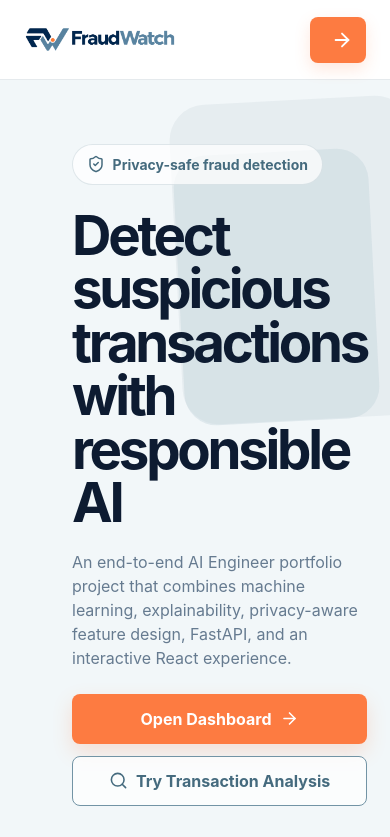
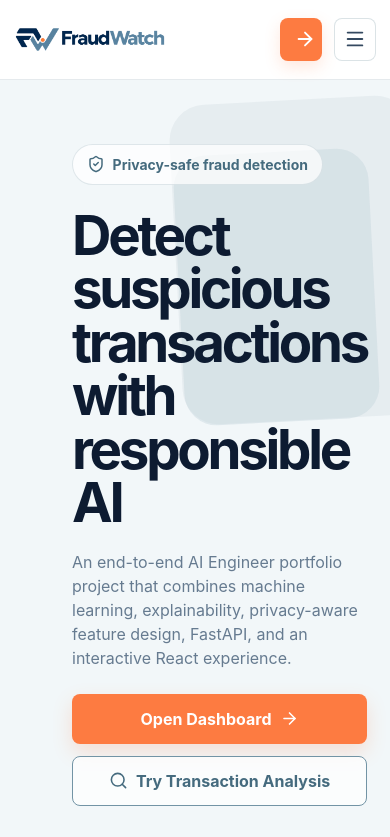
Before and after one commit to mhmdfirdaus263/fraudwatch, a React (Vite) app in the folder frontend/: page / in a window 390 px wide. Shown: the top 837 px of the page. Built offline with nearby package versions, Linux system fonts and the light colour scheme; no server answers.

Commit message:
fix: add responsive landing navigation

```diff
--- /dev/null
+++ b/frontend/src/components/layout/LandingNavbar.tsx
@@ -0,0 +1,88 @@
+import {
+  ArrowRight,
+  ExternalLink,
+  Menu,
+  X,
+} from "lucide-react";
+import { useState } from "react";
+import { Link } from "react-router-dom";
+
+import { Brand } from "./Brand";
+
+export function LandingNavbar() {
+  const [menuOpen, setMenuOpen] = useState(false);
+
+  function closeMenu(): void {
+    setMenuOpen(false);
+  }
+
+  return (
+    <header className="landing-header">
+      <div className="landing-header__inner">
+        <Brand />
+
+        <nav
+          aria-label="Landing navigation"
+          className={`landing-header__navigation ${
+            menuOpen
+              ? "landing-header__navigation--open"
+              : ""
+          }`}
+          id="landing-navigation"
+        >
+          <a href="#how-it-works" onClick={closeMenu}>
+            How It Works
+          </a>
+
+          <Link to="/model-insights" onClick={closeMenu}>
+            Model
+          </Link>
+
+          <a href="#responsible-ai" onClick={closeMenu}>
+            Responsible AI
+          </a>
+
+          <a
+            href="http://127.0.0.1:8000/docs"
+            onClick={closeMenu}
+            rel="noreferrer"
+            target="_blank"
+          >
+            API Docs
+            <ExternalLink aria-hidden="true" size={14} />
+          </a>
+        </nav>
+
+        <Link
+          className="landing-header__action"
+          onClick={closeMenu}
+          to="/overview"
+        >
+          Open Dashboard
+          <ArrowRight aria-hidden="true" size={18} />
+        </Link>
+
+        <button
+          aria-controls="landing-navigation"
+          aria-expanded={menuOpen}
+          aria-label={
+            menuOpen
+              ? "Close landing navigation"
+              : "Open landing navigation"
+          }
+          className="landing-header__menu-button"
+          onClick={() =>
+            setMenuOpen((currentValue) => !currentValue)
+          }
+          type="button"
+        >
+          {menuOpen ? (
+            <X aria-hidden="true" size={22} />
+          ) : (
+            <Menu aria-hidden="true" size={22} />
+          )}
+        </button>
+      </div>
+    </header>
+  );
+}
--- a/frontend/src/pages/LandingPage.tsx
+++ b/frontend/src/pages/LandingPage.tsx
@@ -3,7 +3,6 @@ import {
   BrainCircuit,
   ChartNoAxesCombined,
   Database,
-  ExternalLink,
   Gauge,
   Search,
   ShieldCheck,
@@ -11,7 +10,7 @@ import {
 } from "lucide-react";
 import { Link } from "react-router-dom";
 
-import { Brand } from "../components/layout/Brand";
+import { LandingNavbar } from "../components/layout/LandingNavbar";
 import "./landing.css";
 
 const projectMetrics = [
@@ -77,40 +76,40 @@ const previewRows = [
   },
 ];
 
+const previewCategories = [
+  {
+    name: "shopping_net",
+    value: 100,
+  },
+  {
+    name: "misc_net",
+    value: 72,
+  },
+  {
+    name: "grocery_pos",
+    value: 58,
+  },
+  {
+    name: "shopping_pos",
+    value: 42,
+  },
+  {
+    name: "gas_transport",
+    value: 30,
+  },
+];
+
 export function LandingPage() {
   return (
     <div className="landing page-enter">
-      <header className="landing-header">
-        <div className="landing-header__inner">
-          <Brand />
-
-          <nav
-            className="landing-header__navigation"
-            aria-label="Landing navigation"
-          >
-            <a href="#how-it-works">How It Works</a>
-            <Link to="/model-insights">Model</Link>
-            <a href="#responsible-ai">Responsible AI</a>
-            <a
-              href="http://127.0.0.1:8000/docs"
-              target="_blank"
-              rel="noreferrer"
-            >
-              API Docs
-              <ExternalLink size={14} />
-            </a>
-          </nav>
-
-          <Link className="landing-header__action" to="/overview">
-            Open Dashboard
-            <ArrowRight size={18} />
-          </Link>
-        </div>
-      </header>
+      <LandingNavbar />
 
       <main>
         <section className="hero">
-            <div className="hero__background" aria-hidden="true">
+          <div
+            aria-hidden="true"
+            className="hero__background"
+          >
             <span className="hero__shape hero__shape--one" />
             <span className="hero__shape hero__shape--two" />
             <span className="hero__shape hero__shape--three" />
@@ -118,7 +117,7 @@ export function LandingPage() {
 
           <div className="hero__content">
             <div className="hero__eyebrow">
-              <ShieldCheck size={18} />
+              <ShieldCheck aria-hidden="true" size={18} />
               Privacy-safe fraud detection
             </div>
 
@@ -134,13 +133,19 @@ export function LandingPage() {
             </p>
 
             <div className="hero__actions">
-              <Link className="button button--primary" to="/overview">
+              <Link
+                className="button button--primary"
+                to="/overview"
+              >
                 Open Dashboard
-                <ArrowRight size={19} />
+                <ArrowRight aria-hidden="true" size={19} />
               </Link>
 
-              <Link className="button button--secondary" to="/analyze">
-                <Search size={19} />
+              <Link
+                className="button button--secondary"
+                to="/analyze"
+              >
+                <Search aria-hidden="true" size={19} />
                 Try Transaction Analysis
               </Link>
             </div>
@@ -156,19 +161,22 @@ export function LandingPage() {
             </div>
 
             <p className="hero__disclaimer">
-              <Database size={15} />
+              <Database aria-hidden="true" size={15} />
               Evaluated on a synthetic transaction dataset.
             </p>
           </div>
 
-          <div className="product-preview" aria-label="FraudWatch preview">
+          <div
+            aria-label="FraudWatch preview"
+            className="product-preview"
+          >
             <div className="preview-glow preview-glow--one" />
             <div className="preview-glow preview-glow--two" />
 
             <article className="preview-card preview-score card-enter">
               <div className="preview-card__header">
                 <span>Transaction risk</span>
-                <Gauge size={19} />
+                <Gauge aria-hidden="true" size={19} />
               </div>
 
               <div className="score-ring">
@@ -179,7 +187,8 @@ export function LandingPage() {
               </div>
 
               <div className="fraud-notice">
-                <TriangleAlert size={21} />
+                <TriangleAlert aria-hidden="true" size={21} />
+
                 <div>
                   <strong>Likely fraudulent</strong>
                   <span>Critical risk · Review required</span>
@@ -195,7 +204,10 @@ export function LandingPage() {
 
               <div className="preview-table">
                 {previewRows.map((row) => (
-                  <div className="preview-table__row" key={row.amount}>
+                  <div
+                    className="preview-table__row"
+                    key={row.amount}
+                  >
                     <div>
                       <strong>{row.amount}</strong>
                       <span>{row.category}</span>
@@ -218,18 +230,33 @@ export function LandingPage() {
             <article className="preview-card preview-chart card-enter">
               <div className="preview-card__header">
                 <span>Fraud activity</span>
-                <ChartNoAxesCombined size={19} />
+
+                <ChartNoAxesCombined
+                  aria-hidden="true"
+                  size={19}
+                />
               </div>
 
-              <div className="mini-chart" aria-hidden="true">
-                {[36, 48, 42, 62, 55, 70, 64, 82, 73, 88, 77, 92].map(
-                  (height, index) => (
+              <div aria-hidden="true" className="mini-chart">
+                {[
+                  36,
+                  48,
+                  42,
+                  62,
+                  55,
+                  70,
+                  64,
+                  82,
+                  73,
+                  88,
+                  77,
+                  92,
+                ].map((height, index) => (
                   <span
                     key={`${height}-${index}`}
                     style={{ height: `${height}%` }}
                   />
-                  ),
-                )}
+                ))}
               </div>
 
               <div className="mini-chart__legend">
@@ -237,6 +264,7 @@ export function LandingPage() {
                   <i className="legend-dot legend-dot--steel" />
                   Total transactions
                 </span>
+
                 <span>
                   <i className="legend-dot legend-dot--orange" />
                   Fraud cases
@@ -251,14 +279,11 @@ export function LandingPage() {
               </div>
 
               <div className="category-preview">
-                    {[
-                        { name: "shopping_net", value: 100 },
-                        { name: "misc_net", value: 72 },
-                        { name: "grocery_pos", value: 58 },
-                        { name: "shopping_pos", value: 42 },
-                        { name: "gas_transport", value: 30 },
-                    ].map((category, index) => (
-                        <div className="category-preview__row" key={category.name}>
+                {previewCategories.map((category, index) => (
+                  <div
+                    className="category-preview__row"
+                    key={category.name}
+                  >
                     <span>{category.name}</span>
 
                     <div className="category-preview__track">
@@ -279,12 +304,13 @@ export function LandingPage() {
         </section>
 
         <section
+          aria-labelledby="workflow-title"
           className="workflow"
           id="how-it-works"
-          aria-labelledby="workflow-title"
         >
           <div className="section-heading">
             <span>How it works</span>
+
             <h2 id="workflow-title">
               From transaction details to transparent risk signals
             </h2>
@@ -295,10 +321,13 @@ export function LandingPage() {
               const Icon = step.icon;
 
               return (
-                <article className="workflow-card" key={step.number}>
+                <article
+                  className="workflow-card"
+                  key={step.number}
+                >
                   <div className="workflow-card__top">
                     <span>{step.number}</span>
-                    <Icon size={24} />
+                    <Icon aria-hidden="true" size={24} />
                   </div>
 
                   <h3>{step.title}</h3>
@@ -310,14 +339,15 @@ export function LandingPage() {
         </section>
 
         <section
+          aria-labelledby="responsible-title"
           className="responsible-ai"
           id="responsible-ai"
-          aria-labelledby="responsible-title"
         >
           <div>
             <span className="responsible-ai__eyebrow">
               Responsible by design
             </span>
+
             <h2 id="responsible-title">
               Strong performance with a smaller privacy footprint
             </h2>
@@ -328,10 +358,12 @@ export function LandingPage() {
               Customer age and date of birth were removed after an
               ablation study.
             </p>
+
             <p>
               Scores indicate relative model risk and are not calibrated
               probabilities.
             </p>
+
             <p>
               High-risk predictions support human review rather than
               automatic blocking.
@@ -340,7 +372,7 @@ export function LandingPage() {
 
           <Link to="/model-insights">
             Explore model insights
-            <ArrowRight size={18} />
+            <ArrowRight aria-hidden="true" size={18} />
           </Link>
         </section>
       </main>
--- a/frontend/src/pages/landing.css
+++ b/frontend/src/pages/landing.css
@@ -769,3 +769,96 @@
 .category-preview__bar--primary {
   background: var(--color-orange-500);
 }
+.landing-header__menu-button {
+  display: none;
+  width: 2.65rem;
+  height: 2.65rem;
+  flex: 0 0 auto;
+  padding: 0;
+  place-items: center;
+  border: 1px solid rgb(92 126 143 / 22%);
+  border-radius: var(--radius-sm);
+  color: var(--color-ink-700);
+  background: var(--color-white);
+  cursor: pointer;
+  transition:
+    color var(--duration-fast) ease,
+    border-color var(--duration-fast) ease,
+    background var(--duration-fast) ease;
+}
+
+.landing-header__menu-button:hover {
+  border-color: rgb(92 126 143 / 38%);
+  color: var(--color-orange-600);
+  background: var(--color-gray-100);
+}
+
+@media (max-width: 1050px) {
+  .landing-header__inner {
+    position: relative;
+    gap: var(--space-3);
+  }
+
+  .landing-header__navigation {
+    position: absolute;
+    z-index: 20;
+    top: calc(100% + 1px);
+    right: 0;
+    left: 0;
+    display: none;
+    margin: 0;
+    padding: 0.85rem clamp(1.5rem, 4vw, 4.5rem) 1rem;
+    align-items: stretch;
+    flex-direction: column;
+    gap: 0.25rem;
+    border-bottom: 1px solid rgb(92 126 143 / 18%);
+    background: rgb(255 255 255 / 97%);
+    box-shadow: 0 16px 30px rgb(22 49 64 / 12%);
+    backdrop-filter: blur(16px);
+  }
+
+  .landing-header__navigation--open {
+    display: flex;
+  }
+
+  .landing-header__navigation a {
+    width: 100%;
+    min-height: 2.8rem;
+    padding: 0.65rem 0.8rem;
+    border-radius: var(--radius-sm);
+  }
+
+  .landing-header__navigation a:hover {
+    background: var(--color-gray-100);
+  }
+
+  .landing-header__action {
+    margin-left: auto;
+  }
+
+  .landing-header__menu-button {
+    display: grid;
+  }
+}
+
+@media (max-width: 520px) {
+  .landing-header__inner {
+    padding-inline: 0.85rem;
+  }
+
+  .landing-header__navigation {
+    padding-inline: 0.85rem;
+  }
+
+  .landing-header__action {
+    width: 2.65rem;
+    height: 2.65rem;
+    padding: 0;
+    overflow: hidden;
+    white-space: nowrap;
+  }
+
+  .landing-header__action svg {
+    flex: 0 0 auto;
+  }
+}
```
Lines whose indentation alone changed are shown as unchanged.
